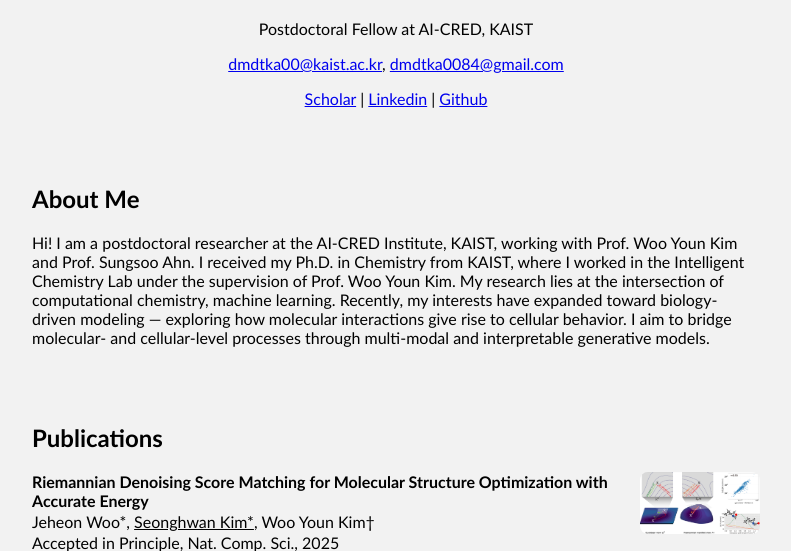
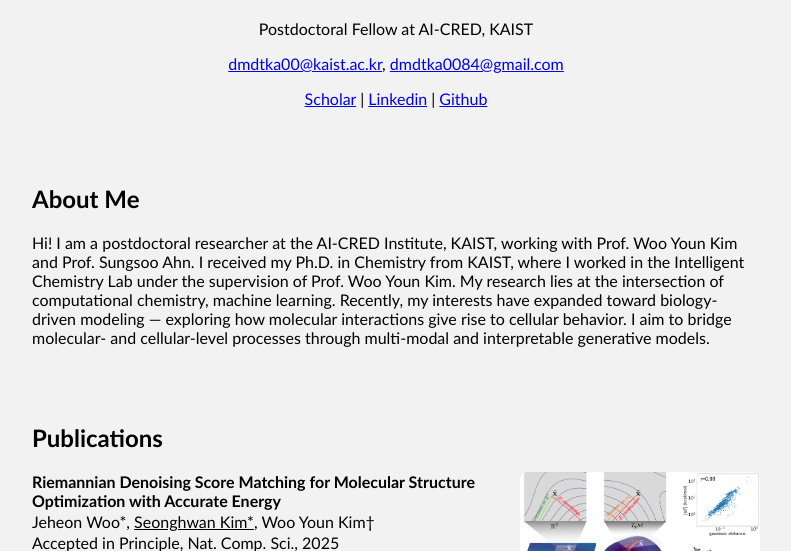
Before and after one commit to seonghann/seonghann.github.io, a plain HTML site: page index.html in a window 1280 px wide. Shown: the part 236-787 px from the top of the page, without its empty margins (244-1035 px from the left). Drawn offline with Linux system fonts and the light colour scheme.

Commit message:
Update index.html

```diff
--- a/index.html
+++ b/index.html
@@ -43,7 +43,7 @@
             }
         }
         .toc-image {
-            width: 120px;           /* 이미지 크기 */
+            width: 240px;           /* 이미지 크기 */
             float: right;           /* 오른쪽 정렬 (왼쪽으로 두려면 left로 변경) */
             margin: 0 0 8px 12px;   /* 텍스트와의 여백 */
             border-radius: 8px;     /* 둥근 모서리 */
```
